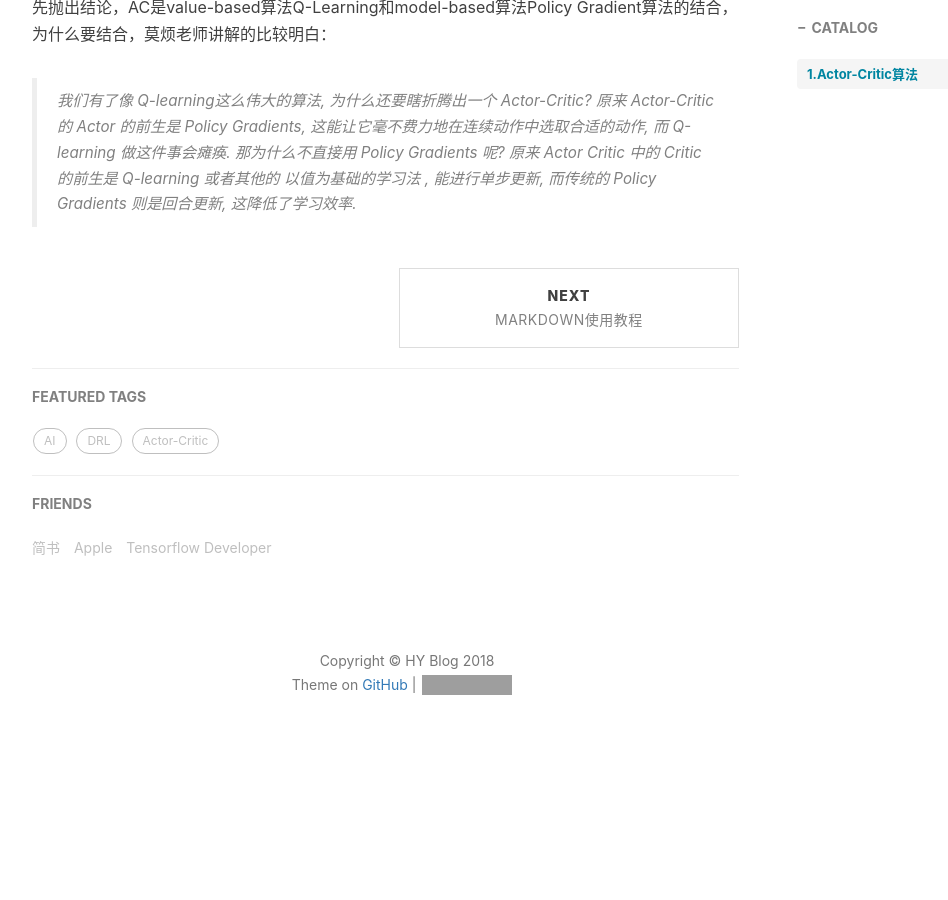
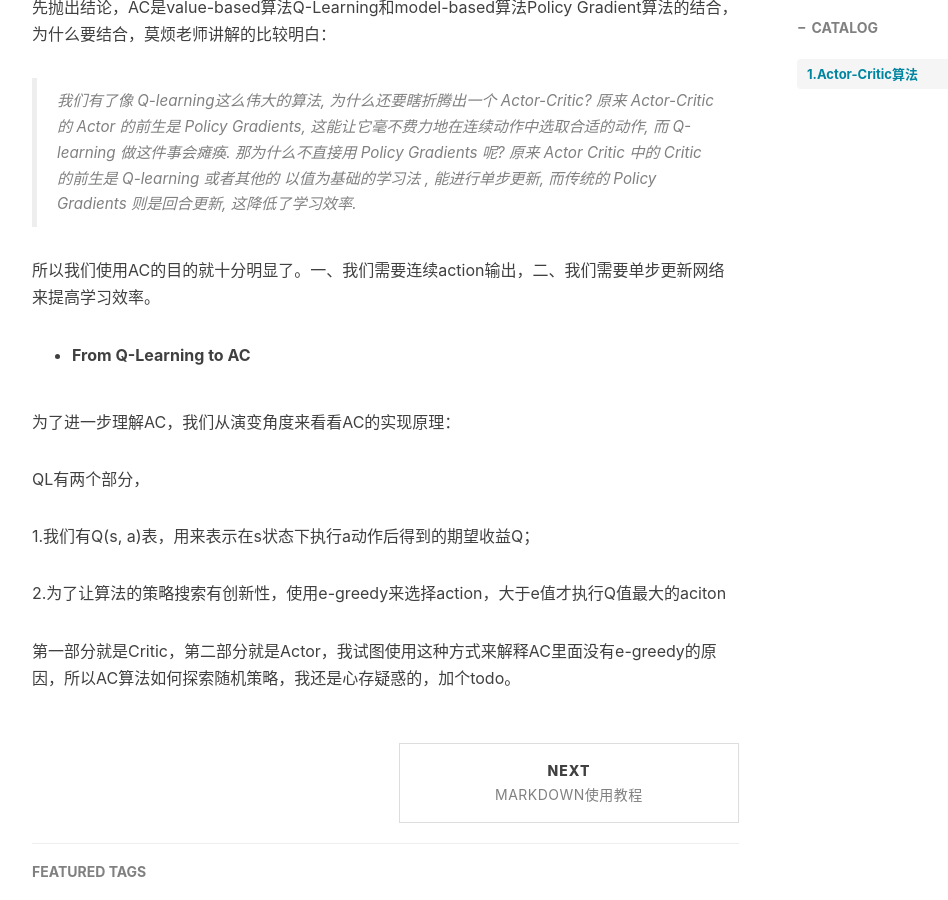
Before and after one commit to yuniler/yuniler.github.io, a Jekyll site: the page built from _posts/2018-12-05-Actor Critic算法.md, in a window 1280 px wide and 900 px high, scrolled down 760 px. Shown: the whole window, without its empty margins (233-1181 px from the left). Built offline with Jekyll 4.4.1, drawn with Linux system fonts in a browser that asks for light colours; nearby versions of some CDN libraries; comment, search, counter and statistics services are not loaded; before the commit the page ends 1549 px from its top, so only the background shows below that; grey boxes are pictures that could not be loaded.

Commit message:
Update 2018-12-05-Actor Critic算法.md

```diff
--- a/_posts/2018-12-05-Actor Critic算法.md
+++ b/_posts/2018-12-05-Actor Critic算法.md
@@ -21,3 +21,17 @@ tags:
 先抛出结论，AC是value-based算法Q-Learning和model-based算法Policy Gradient算法的结合，为什么要结合，莫烦老师讲解的比较明白：
 
 > 我们有了像 Q-learning这么伟大的算法, 为什么还要瞎折腾出一个 Actor-Critic? 原来 Actor-Critic 的 Actor 的前生是 Policy Gradients, 这能让它毫不费力地在连续动作中选取合适的动作, 而 Q-learning 做这件事会瘫痪. 那为什么不直接用 Policy Gradients 呢? 原来 Actor Critic 中的 Critic 的前生是 Q-learning 或者其他的 以值为基础的学习法 , 能进行单步更新, 而传统的 Policy Gradients 则是回合更新, 这降低了学习效率.
+
+所以我们使用AC的目的就十分明显了。一、我们需要连续action输出，二、我们需要单步更新网络来提高学习效率。
+
+* **From Q-Learning to AC**
+
+为了进一步理解AC，我们从演变角度来看看AC的实现原理：
+
+QL有两个部分，
+
+1.我们有Q(s, a)表，用来表示在s状态下执行a动作后得到的期望收益Q；
+
+2.为了让算法的策略搜索有创新性，使用e-greedy来选择action，大于e值才执行Q值最大的aciton
+
+第一部分就是Critic，第二部分就是Actor，我试图使用这种方式来解释AC里面没有e-greedy的原因，所以AC算法如何探索随机策略，我还是心存疑惑的，加个todo。
```
